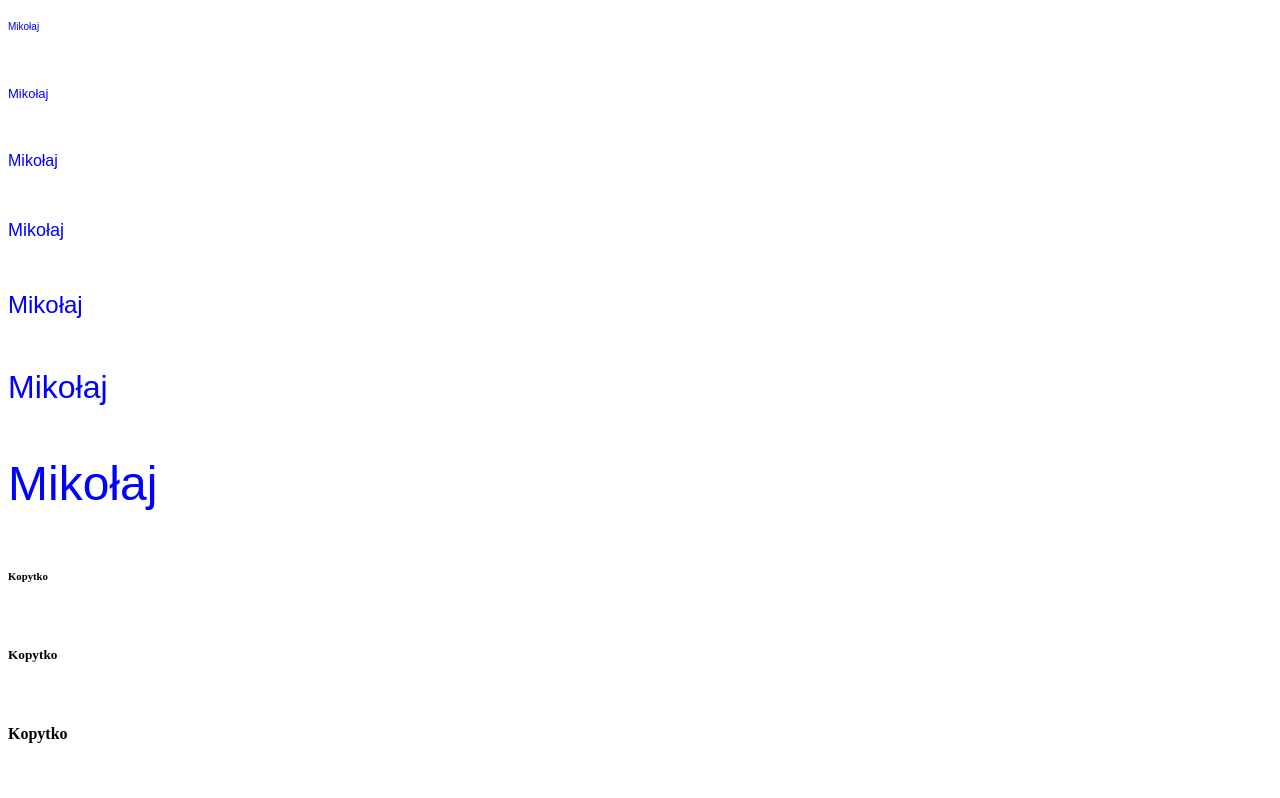
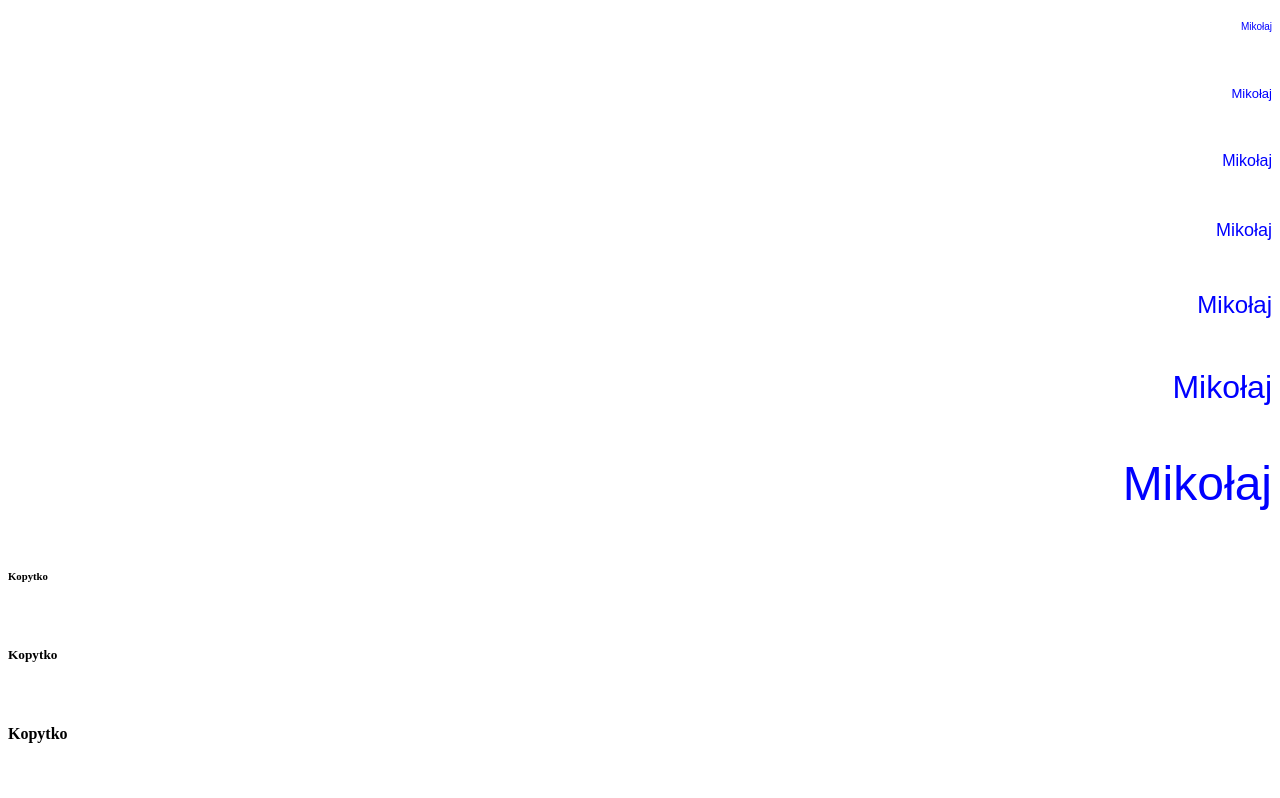
Before and after one commit to ObliviousCow/mikolaj.github.io, a plain HTML site: page index.html in a window 1280 px wide. Shown: the top 798 px of the page. Drawn offline with Linux system fonts and the light colour scheme.

Commit message:
Update index.html

```diff
--- a/index.html
+++ b/index.html
@@ -3,13 +3,13 @@
 
 </head>
 <body>
-	<p align="left"> <font color="blue" size="1" face="Arial"> Mikołaj </font> </p> <br>
-	<p align="left"> <font color="blue" size="2" face="Arial"> Mikołaj </font> </p> <br>
-	<p align="left"> <font color="blue" size="3" face="Arial"> Mikołaj </font> </p> <br>
-	<p align="left"> <font color="blue" size="4" face="Arial"> Mikołaj </font> </p> <br>
-	<p align="left"> <font color="blue" size="5" face="Arial"> Mikołaj </font> </p> <br>
-	<p align="left"> <font color="blue" size="6" face="Arial"> Mikołaj </font> </p> <br>
-	<p align="left"> <font color="blue" size="7" face="Arial"> Mikołaj </font> </p> <br>
+	<p align="right"> <font color="blue" size="1" face="Arial"> Mikołaj </font> </p> <br>
+	<p align="right"> <font color="blue" size="2" face="Arial"> Mikołaj </font> </p> <br>
+	<p align="right"> <font color="blue" size="3" face="Arial"> Mikołaj </font> </p> <br>
+	<p align="right"> <font color="blue" size="4" face="Arial"> Mikołaj </font> </p> <br>
+	<p align="right"> <font color="blue" size="5" face="Arial"> Mikołaj </font> </p> <br>
+	<p align="right"> <font color="blue" size="6" face="Arial"> Mikołaj </font> </p> <br>
+	<p align="right"> <font color="blue" size="7" face="Arial"> Mikołaj </font> </p> <br>
 
 	<H6> Kopytko </H6> <br>
 	<H5> Kopytko </H5> <br>
@@ -26,4 +26,10 @@
         <font color = "purple" size = "4"> xD - śmiejąca się buzia</font> <br>
         <font color = "black" size = "7"> :O - zdziwiona buzia</font> <br>
     </p>
+
+	17-423, Gdańsk <br>
+	Siedlecka 5/1 <br>
+	Johnny Depp <br>
+	The Neighborhood <br>
+	03 wrzesień 2005 <br>
 </body>
```
